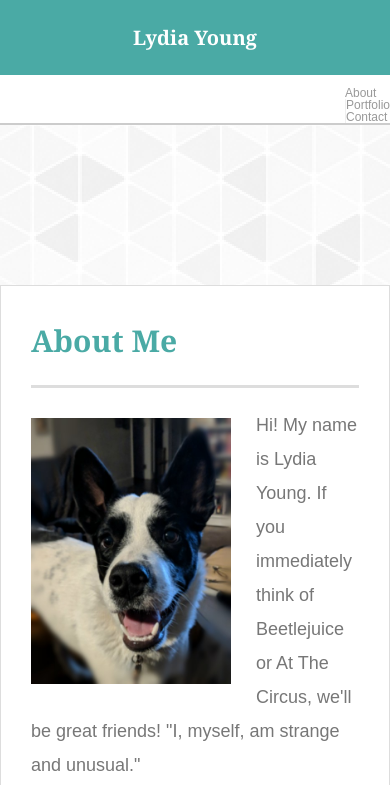
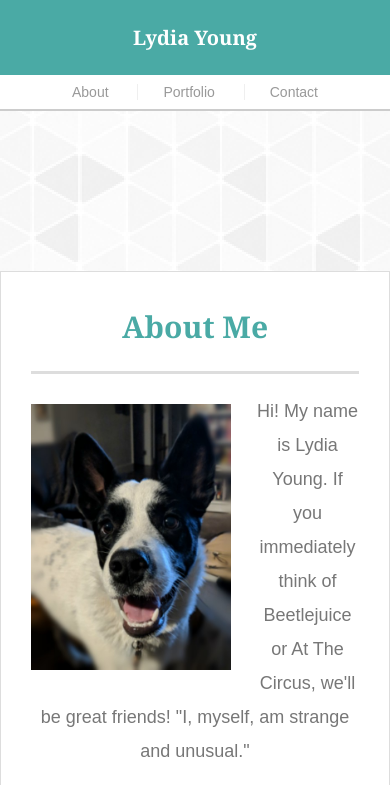
Before and after one commit to lryoung9/HW2_mediaQueryFix, a plain HTML site: page index.html in a window 390 px wide. Shown: the top 785 px of the page. Drawn offline with Linux system fonts and the light colour scheme.

Commit message:
happy with header and footer

```diff
--- a/assets/css/style.css
+++ b/assets/css/style.css
@@ -255,6 +255,9 @@ input[type=submit] {
 /*Make the position of the header static (the default positioning) when the screen is 640px wide.*/
 @media screen and (max-width: 640px) {
   /*header*/
+  .container {
+    text-align: center;
+  }
   #logo {
     width: 100%;
     font-size: 20px;
@@ -265,14 +268,16 @@ input[type=submit] {
     position: static;
   }
   nav {
-    margin-top: 12px;
-    font-size: 12px;
+    float: none;
+    width: 100%;
+    font-size: 14px;
+    margin-top: 0px;
   }
   nav a {
-    display: block;
-    margin-left: 0px;
-    padding-left: 0px;
+    display: inline;
     line-height: 12px;
+    margin: 0px;
+    padding: 0px 25px 0px 25px;
   }
   nav a:first-child {
   border-left: 0 none;
@@ -284,7 +289,7 @@ input[type=submit] {
     width: auto;
     max-width: initial;
     padding: 10px;
-    margin: 10px;
+    margin: 10px 10px 20px 10px;
     }
     h3,
     .sidebar h2 {
```
